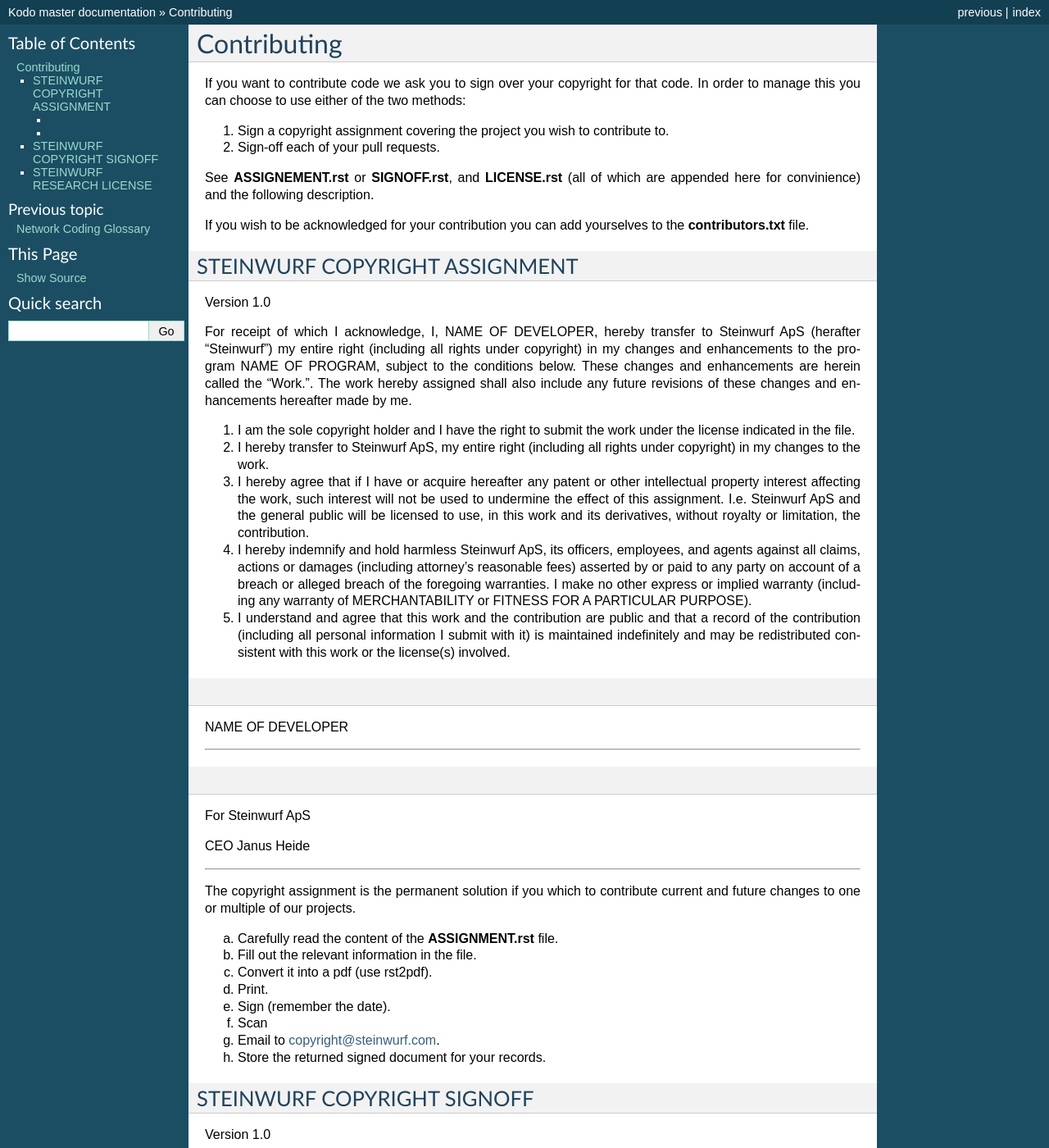
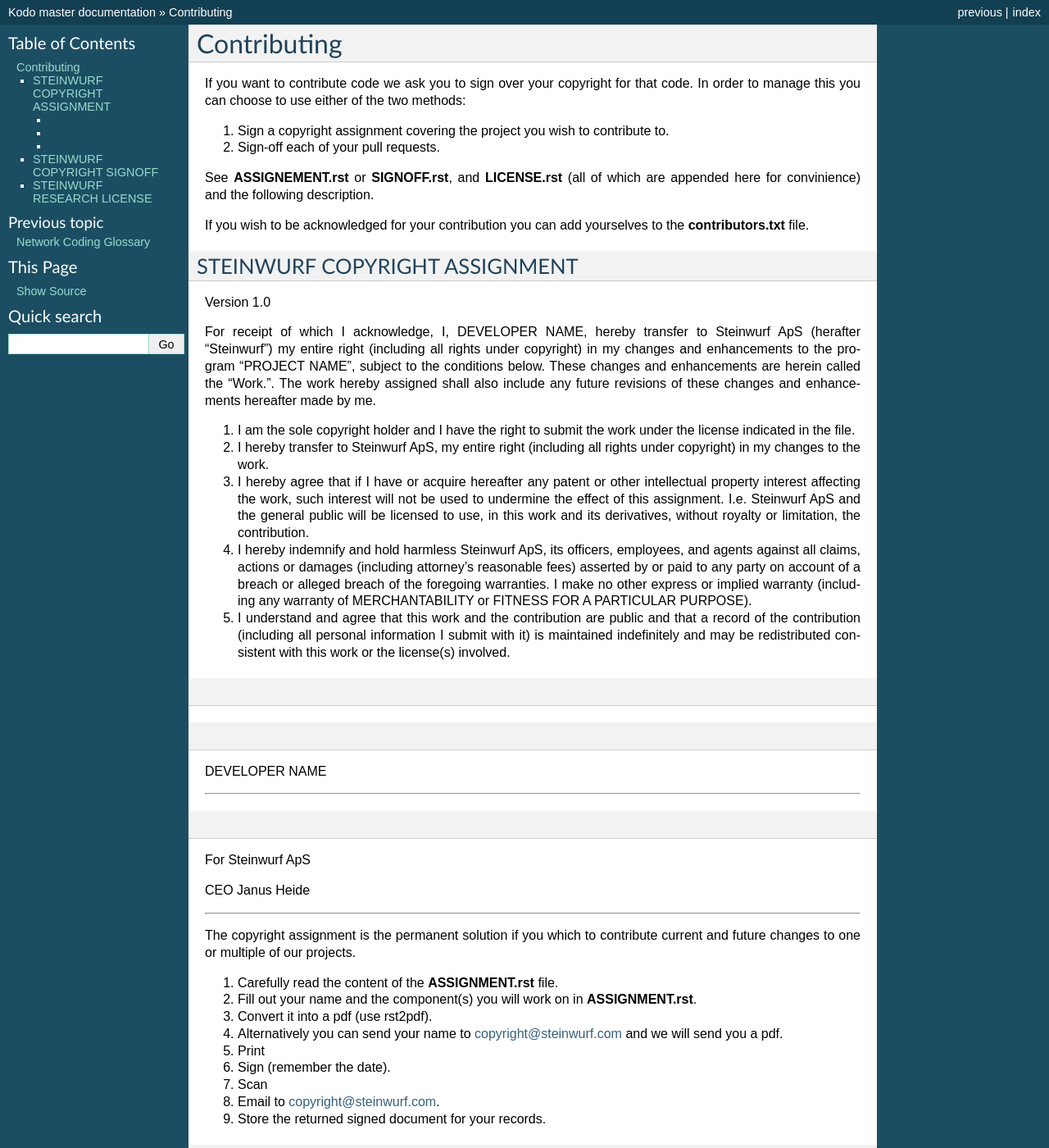
Before and after one commit to msherif4/kodo, a Sphinx documentation site: the page built from docs/source/contribution/contribution.rst, in a window 1280 px wide and 1400 px high. Shown: the whole window at 82% size. Built offline with Sphinx 7.4.7, drawn with Linux system fonts in a browser that asks for light colours; formulas are drawn with MathJax 3.

Commit message:
minor update to the contribution texts

```diff
--- a/docs/source/contribution/ASSIGNMENT.rst
+++ b/docs/source/contribution/ASSIGNMENT.rst
@@ -1,13 +1,13 @@
 .. |ORGANIZATION_FULL| replace:: Steinwurf ApS
 .. |ORGANIZATION| replace:: Steinwurf
-.. |DEVELOPER_NAME| replace:: NAME OF DEVELOPER
-.. |PROGRAM_NAME| replace:: NAME OF PROGRAM
+.. |DEVELOPER_NAME| replace:: DEVELOPER NAME
+.. |PROGRAM_NAME| replace:: PROJECT NAME
 
 STEINWURF COPYRIGHT ASSIGNMENT
 ==============================
 Version 1.0
 
-For receipt of which I acknowledge, I, |DEVELOPER_NAME|, hereby transfer to |ORGANIZATION_FULL| (herafter "|ORGANIZATION|") my entire right (including all rights under copyright) in my changes and enhancements to the program |PROGRAM_NAME|, subject to the conditions below. These changes and enhancements are herein called the "Work.". The work hereby assigned shall also include any future revisions of these changes and enhancements hereafter made by me.
+For receipt of which I acknowledge, I, |DEVELOPER_NAME|, hereby transfer to |ORGANIZATION_FULL| (herafter "|ORGANIZATION|") my entire right (including all rights under copyright) in my changes and enhancements to the program "|PROGRAM_NAME|", subject to the conditions below. These changes and enhancements are herein called the "Work.". The work hereby assigned shall also include any future revisions of these changes and enhancements hereafter made by me.
 
 1. I am the sole copyright holder and I have the right to submit the work under the license indicated in the file.
 
@@ -20,6 +20,8 @@
 
 5. I understand and agree that this work and the contribution are public and that a record of the contribution (including all personal information I submit with it) is maintained indefinitely and may be redistributed consistent with this work or the license(s) involved.
 
+\
+\
 \
 \
 
--- a/docs/source/contribution/contribution.rst
+++ b/docs/source/contribution/contribution.rst
@@ -15,14 +15,15 @@
 
 The copyright assignment is the permanent solution if you which to contribute current and future changes to one or multiple of our projects.
 
-a. Carefully read the content of the **ASSIGNMENT.rst** file.
-b. Fill out the relevant information in the file.
-c. Convert it into a pdf (use rst2pdf).
-d. Print.
-e. Sign (remember the date).
-f. Scan
-g. Email to copyright@steinwurf.com.
-h. Store the returned signed document for your records.
+#. Carefully read the content of the **ASSIGNMENT.rst** file.
+#. Fill out your name and the component(s) you will work on in **ASSIGNMENT.rst**.
+#. Convert it into a pdf (use rst2pdf).
+#. Alternatively you can send your name to copyright@steinwurf.com and we will send you a pdf.
+#. Print
+#. Sign (remember the date).
+#. Scan
+#. Email to copyright@steinwurf.com.
+#. Store the returned signed document for your records.
 
 
 .. include:: SIGNOFF.rst
```
